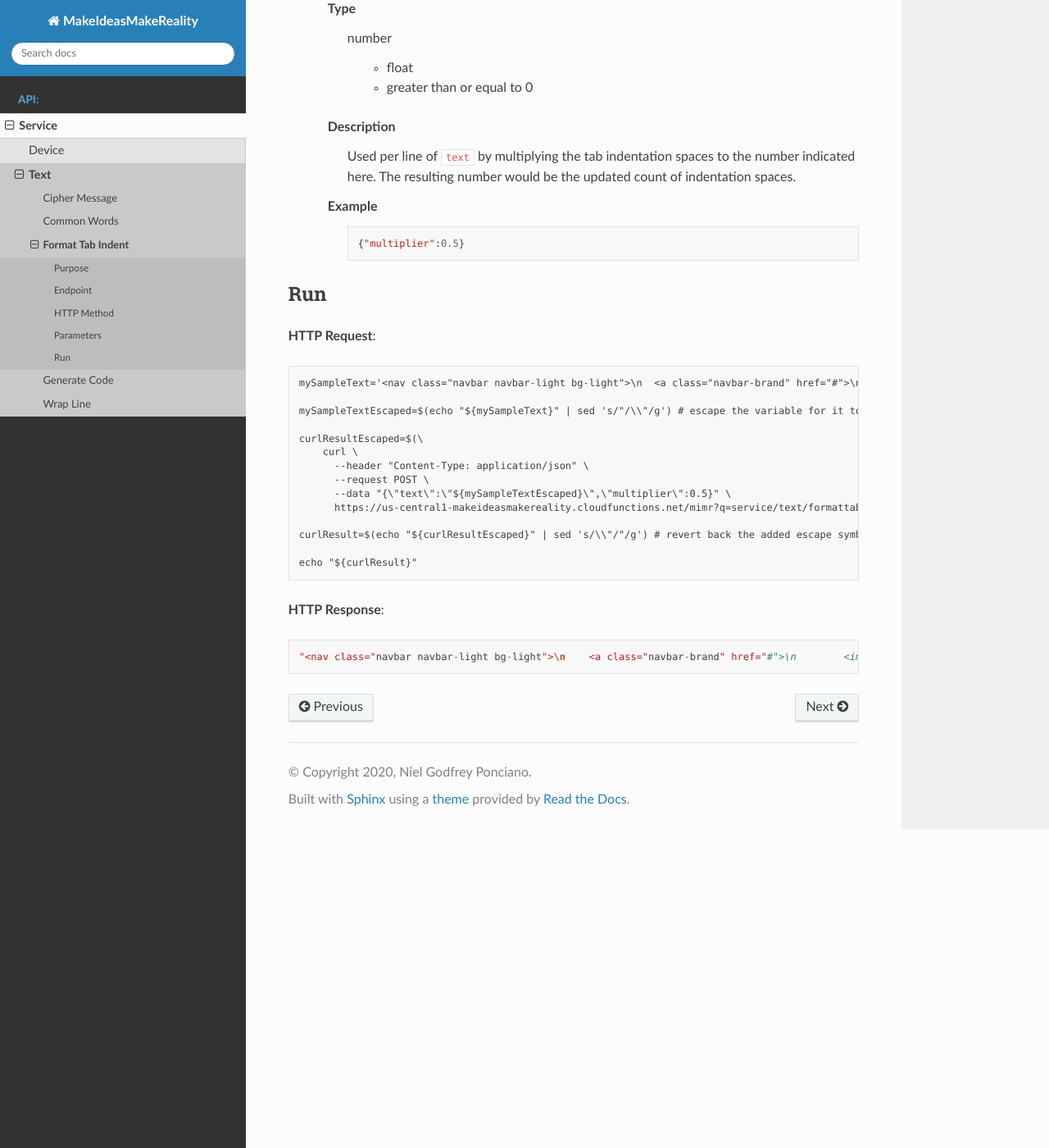
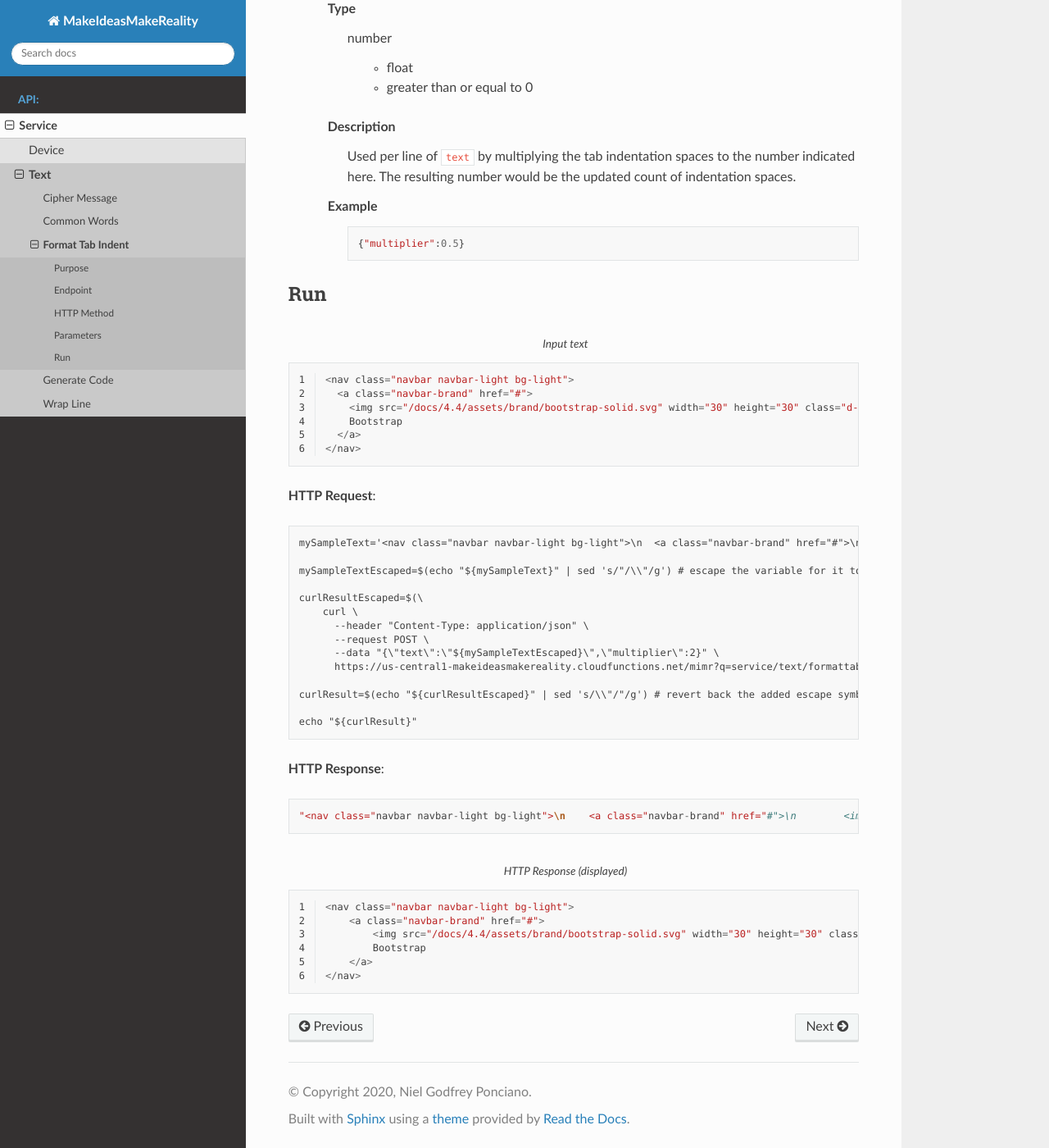
Before and after one commit to nponcian/MakeIdeasMakeReality, a Sphinx documentation site: the page built from docs/source/modules/api/service/text/formatTabIndent.rst, in a window 1280 px wide and 1400 px high, scrolled down 898 px. Shown: the whole window at 82% size. Built offline with Sphinx 7.4.7 and the Read the Docs theme 2.0.0, drawn with Linux system fonts in a browser that asks for light colours.

Commit message:
Displayed input and output for visibility of result in format tab indent

```diff
--- a/docs/source/modules/api/service/text/formatTabIndent.rst
+++ b/docs/source/modules/api/service/text/formatTabIndent.rst
@@ -56,6 +56,17 @@ Parameters
 Run
 ---
 
+.. code-block::
+    :caption: Input text
+    :linenos:
+
+    <nav class="navbar navbar-light bg-light">
+      <a class="navbar-brand" href="#">
+        <img src="/docs/4.4/assets/brand/bootstrap-solid.svg" width="30" height="30" class="d-inline-block align-top" alt="">
+        Bootstrap
+      </a>
+    </nav>
+
 **HTTP Request**::
 
     mySampleText='<nav class="navbar navbar-light bg-light">\n  <a class="navbar-brand" href="#">\n    <img src="/docs/4.4/assets/brand/bootstrap-solid.svg" width="30" height="30" class="d-inline-block align-top" alt="">\n    Bootstrap\n  </a>\n</nav>'
@@ -66,7 +77,7 @@ Run
         curl \
           --header "Content-Type: application/json" \
           --request POST \
-          --data "{\"text\":\"${mySampleTextEscaped}\",\"multiplier\":0.5}" \
+          --data "{\"text\":\"${mySampleTextEscaped}\",\"multiplier\":2}" \
           https://us-central1-makeideasmakereality.cloudfunctions.net/mimr?q=service/text/formattabindent/api)
 
     curlResult=$(echo "${curlResultEscaped}" | sed 's/\\"/"/g') # revert back the added escape symbols
@@ -76,3 +87,14 @@ Run
 **HTTP Response**::
 
     "<nav class="navbar navbar-light bg-light">\n    <a class="navbar-brand" href="#">\n        <img src="/docs/4.4/assets/brand/bootstrap-solid.svg" width="30" height="30" class="d-inline-block align-top" alt="">\n        Bootstrap\n    </a>\n</nav>"
+
+.. code-block::
+    :caption: HTTP Response (displayed)
+    :linenos:
+
+    <nav class="navbar navbar-light bg-light">
+        <a class="navbar-brand" href="#">
+            <img src="/docs/4.4/assets/brand/bootstrap-solid.svg" width="30" height="30" class="d-inline-block align-top" alt="">
+            Bootstrap
+        </a>
+    </nav>
```
